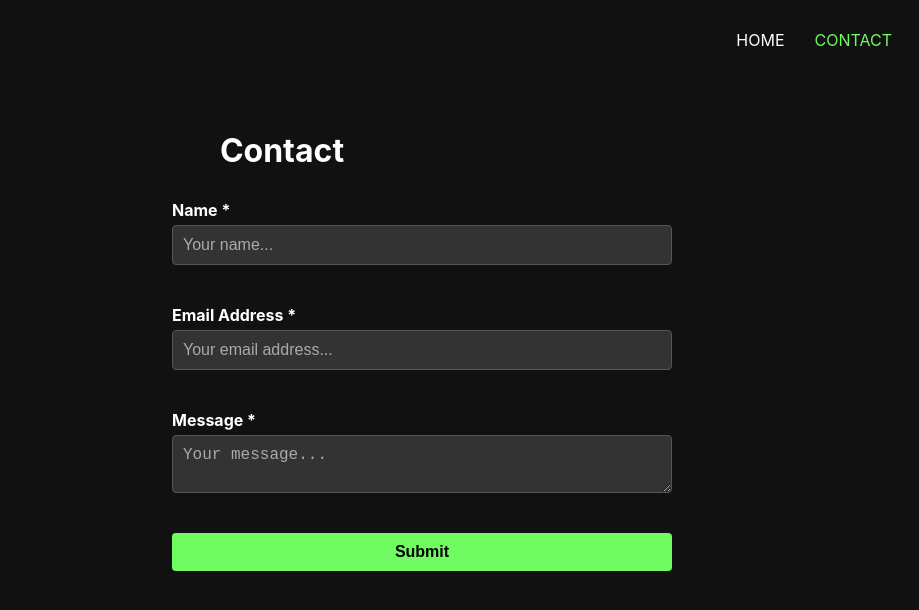
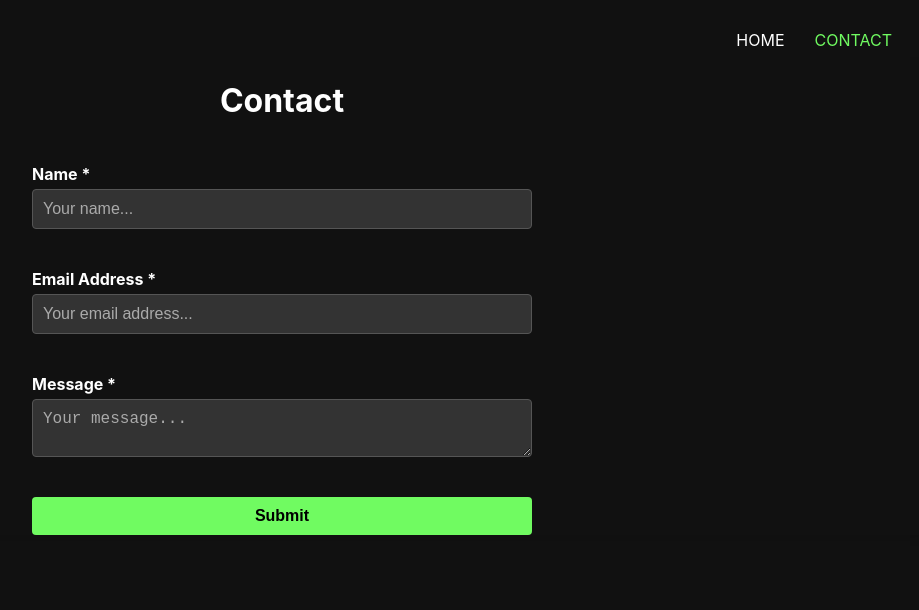
Before and after one commit to PramudithaN/Portfolio_Freelance, a React (Create React App) app: page /contact in a window 1280 px wide. Shown: the top 610 px of the page, without its empty margins (358-1277 px from the left). Built offline with nearby package versions, Linux system fonts and the light colour scheme.

Commit message:
Spinner Fixed

```diff
--- a/src/App.css
+++ b/src/App.css
@@ -131,7 +131,7 @@ body::-webkit-scrollbar-horizontal {
 }
 
 .card {
-	width: 600px;
+	width: 650px;
 	max-width: 100%; /* Ensure cards don't exceed viewport width */
 	height: 500px;
 	position: relative;
@@ -193,22 +193,24 @@ body::-webkit-scrollbar-horizontal {
 /* CONTACT US ----------------------------------------------------------------------------  */
 
 .contact-us-container {
-	height: 100vh;
+	/* height: 100vh; */
 	justify-content: center;
 	align-items: center;
 	background-color: #111111;
 	color: white;
-	padding: 50px 530px;
+  display: flex;
+	/* padding: 50px 530px; */
 	margin: 0 auto;
 	text-align: center;
 	box-shadow: 0 4px 8px rgba(0, 0, 0, 0.1);
 }
 
 .contact-us-container h1 {
-	margin-bottom: 30px;
+	margin-bottom: 4px;
 	font-size: 2rem;
 	font-weight: bold;
 }
+
 
 .contact-form {
 	/* min-width: 900px; */
@@ -429,13 +431,14 @@ body {
 /* SPINNER------------------------------------------------------------------------------- */
 
 .spinner {
+  /* margin-top: 200px; */
 	border: 4px solid rgba(0, 0, 0, 0.1);
 	border-top: 4px solid #3498db; /* Blue color for the spinner */
 	border-radius: 50%;
 	width: 40px;
-	height: 150px;
+	height: 40px;
 	animation: spin 1s linear infinite; /* Apply the spin animation */
-	margin: 20px auto; /* Center the spinner */
+	margin: 180px auto; /*Center the spinner*/
 }
 
 @keyframes spin {
--- a/src/Components/ContactUs.tsx
+++ b/src/Components/ContactUs.tsx
@@ -24,8 +24,8 @@ const ContactUs: React.FC = () => {
 
 	return (
 		<div className="contact-us-container">
-			<h1>Contact</h1>
 			<form onSubmit={handleSubmit} className="contact-form">
+			<h1 >Contact</h1>
 				<label>
 					Name *
 					<input
```
